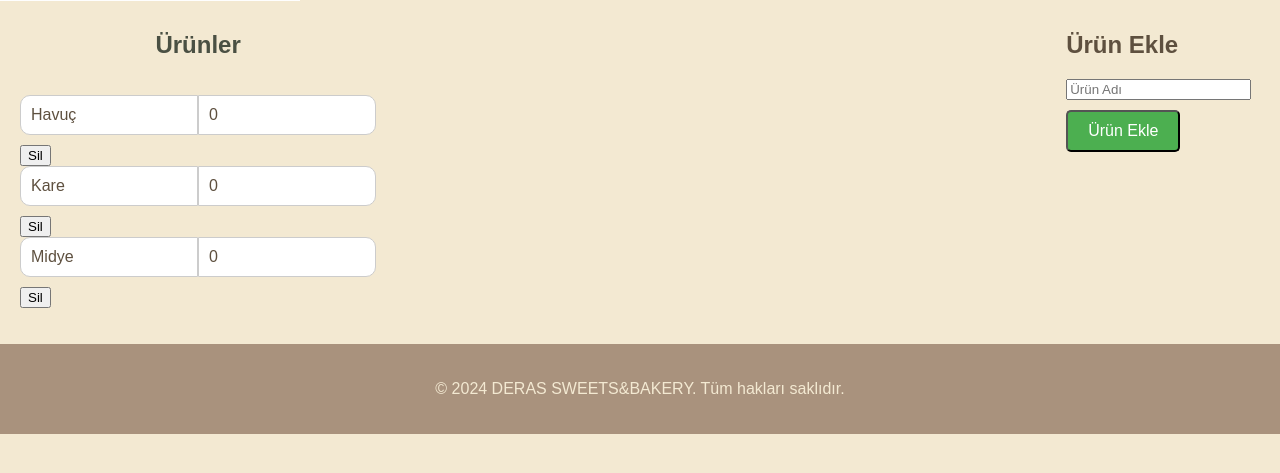
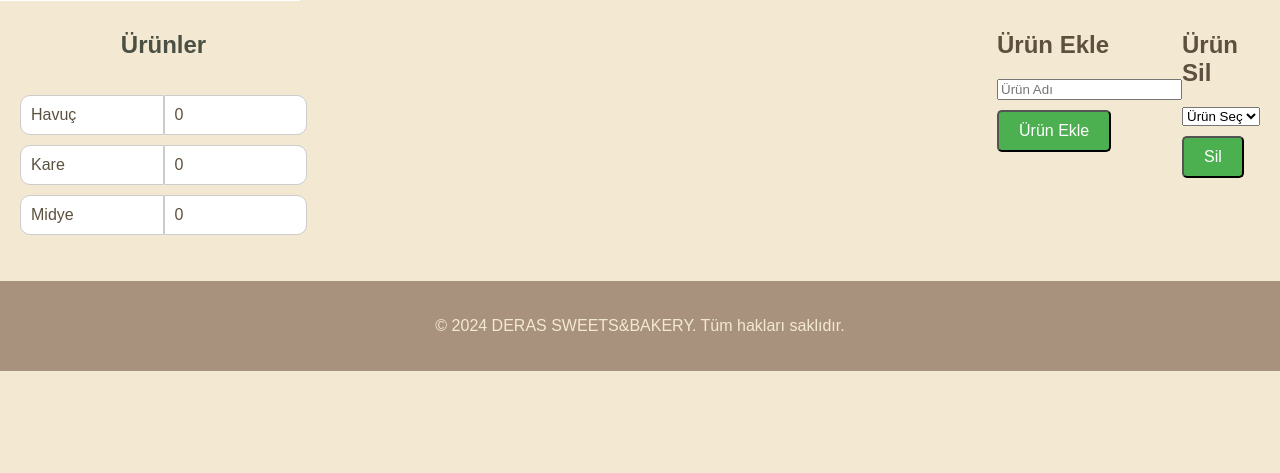
Before and after one commit to Ahmet23TR/Backend-try, a Flask app: page /admin in a window 1280 px wide. Shown: the part 218-691 px from the top of the page. Run offline with Flask 3, Linux system fonts and the light colour scheme.

Commit message:
1.1.0
Prdocuts can be deleted

```diff
--- a/deras_order_system/app.py
+++ b/deras_order_system/app.py
@@ -52,9 +52,10 @@ def add_product():
     db.session.commit()
     return redirect(url_for('admin'))
 
-@app.route('/delete_product/<int:id>', methods=['POST'])
-def delete_product(id):
-    product = Product.query.get(id)
+@app.route('/delete_product', methods=['POST'])
+def delete_product():
+    product_id = request.form.get('product_id')
+    product = Product.query.get(product_id)
     if product:
         db.session.delete(product)
         db.session.commit()
--- a/deras_order_system/templates/admin.html
+++ b/deras_order_system/templates/admin.html
@@ -25,9 +25,6 @@
                         <div class="quantity-container">
                             <span class="quantity">{{ product.quantity }}</span>
                         </div>
-                        <form action="/delete_product/{{ product.id }}" method="POST">
-                            <button type="submit" class="delete-button">Sil</button>
-                        </form>
                     </li>
                     {% endfor %}
                 </ul>
@@ -40,6 +37,18 @@
                 <button type="submit" class="order-button">Ürün Ekle</button>
             </form>
         </div>
+        <div class="delete-product">
+            <h2 class="product-title">Ürün Sil</h2>
+            <form action="/delete_product" method="POST">
+                <select name="product_id" required>
+                    <option value="" disabled selected>Ürün Seç</option>
+                    {% for product in products %}
+                    <option value="{{ product.id }}">{{ product.name }}</option>
+                    {% endfor %}
+                </select>
+                <button type="submit" class="order-button">Sil</button>
+            </form>
+        </div>
     </main>
     <footer>
         <p>&copy; 2024 DERAS SWEETS&BAKERY. Tüm hakları saklıdır.</p>
```
Also changed, not shown: deras_order_system/instance/orders.db.
